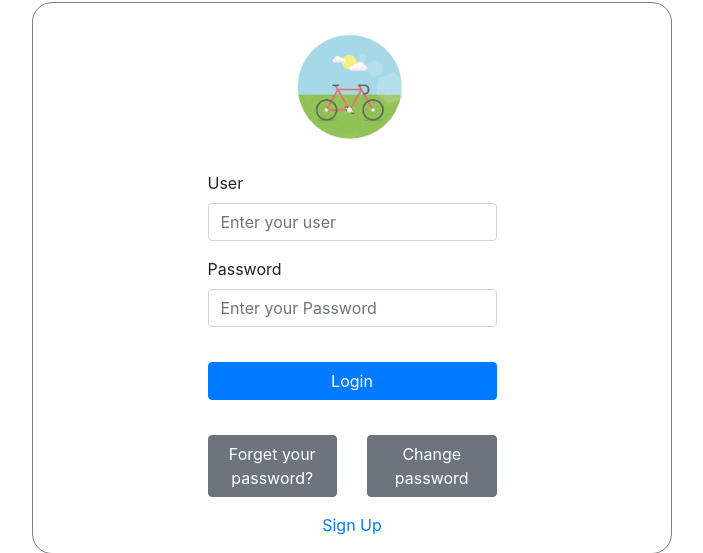
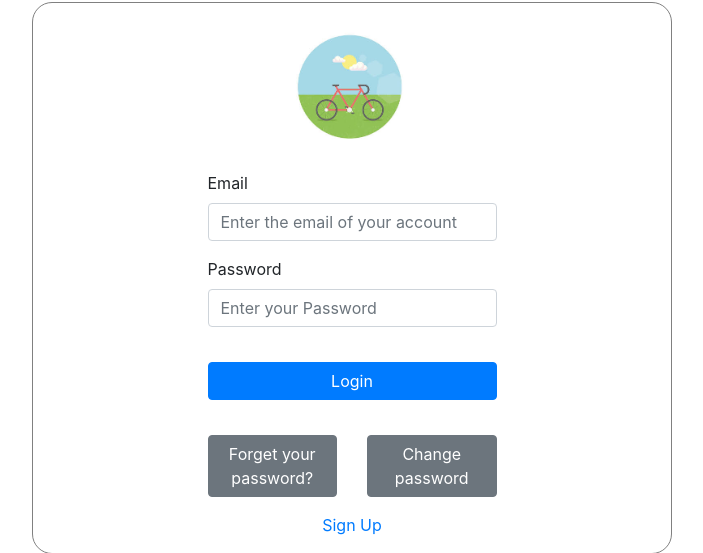
Before and after one commit to Maiconfsantos/streamdesk, a CodeIgniter app: page /database/index.php/login/index/1/en_us in a window 1280 px wide. Shown: the part 106-659 px from the top of the page, without its empty margins (288-991 px from the left). Run offline with CodeIgniter, Linux system fonts and the light colour scheme.

Commit message:
troca de login por usuario para login por email

```diff
--- a/application/controllers/Login.php
+++ b/application/controllers/Login.php
@@ -29,15 +29,14 @@ class Login extends CI_Controller{
 
 	 public function log_in(){
 
-	 	$user = $_POST['usuario'];
 	 	$pass = md5($_POST['senha']);
 
 	 	$this->load->model('Login_model');
 
-	 	$dados = $this->Login_model->get_dados_user_login($user, $pass);
+	 	$dados = $this->Login_model->get_dados_user_login($email, $pass);
 
 	 	if(is_null($dados)){
-	 		$this->session->set_flashdata("error","Usuário ou senha errada");
+	 		$this->session->set_tempdata("error","Usuário ou senha errada",3);
 					redirect('/');
 	 	}
 
--- a/application/helpers/language_helper.php
+++ b/application/helpers/language_helper.php
@@ -64,8 +64,8 @@ function get_text($page,$lg){
 function login($base_text){
 	$data = array(
 		'login_button' => $base_text['login-button'],
-		'user' => $base_text['user'],
-		'user_tip' => $base_text['user_tip'],
+		'email' => $base_text['email'],
+		'email_tip' => $base_text['email_tip'],
 		'pass' => $base_text['pass'],
 		'pass_tip' => $base_text['pass_tip'],
 		'forget_password' => $base_text['forget_password'],
--- a/application/models/Login_model.php
+++ b/application/models/Login_model.php
@@ -2,11 +2,11 @@
 
 class Login_model extends CI_model{
 
-	public function get_dados_user_login($user,$pass){
+	public function get_dados_user_login($email,$pass){
 
 		$this->db->select('*');
 		$this->db->from('usuarios');
-		$this->db->where('usuario',$user);
+		$this->db->where('email',$email);
 		$this->db->where('senha',$pass);
 		return $this->db->get()->row_array();
 	}
--- a/application/views/login/login.php
+++ b/application/views/login/login.php
@@ -13,8 +13,8 @@
           <div class="row justify-content-md-center">
             <div class="col-md-12 col-lg-6">
               <div class="form-group">
-                  <label for="usuario"><?php echo($user)?></label>
-                  <input type="text" class="form-control" id="usuario" aria-describedby="usuario" name='usuario' placeholder="<?php echo($user_tip)?>">
+                  <label for="email"><?php echo($email)?></label>
+                  <input type="text" class="form-control" id="email" aria-describedby="email" name='email' placeholder="<?php echo($email_tip)?>">
               </div>
             </div>
           </div>
```
